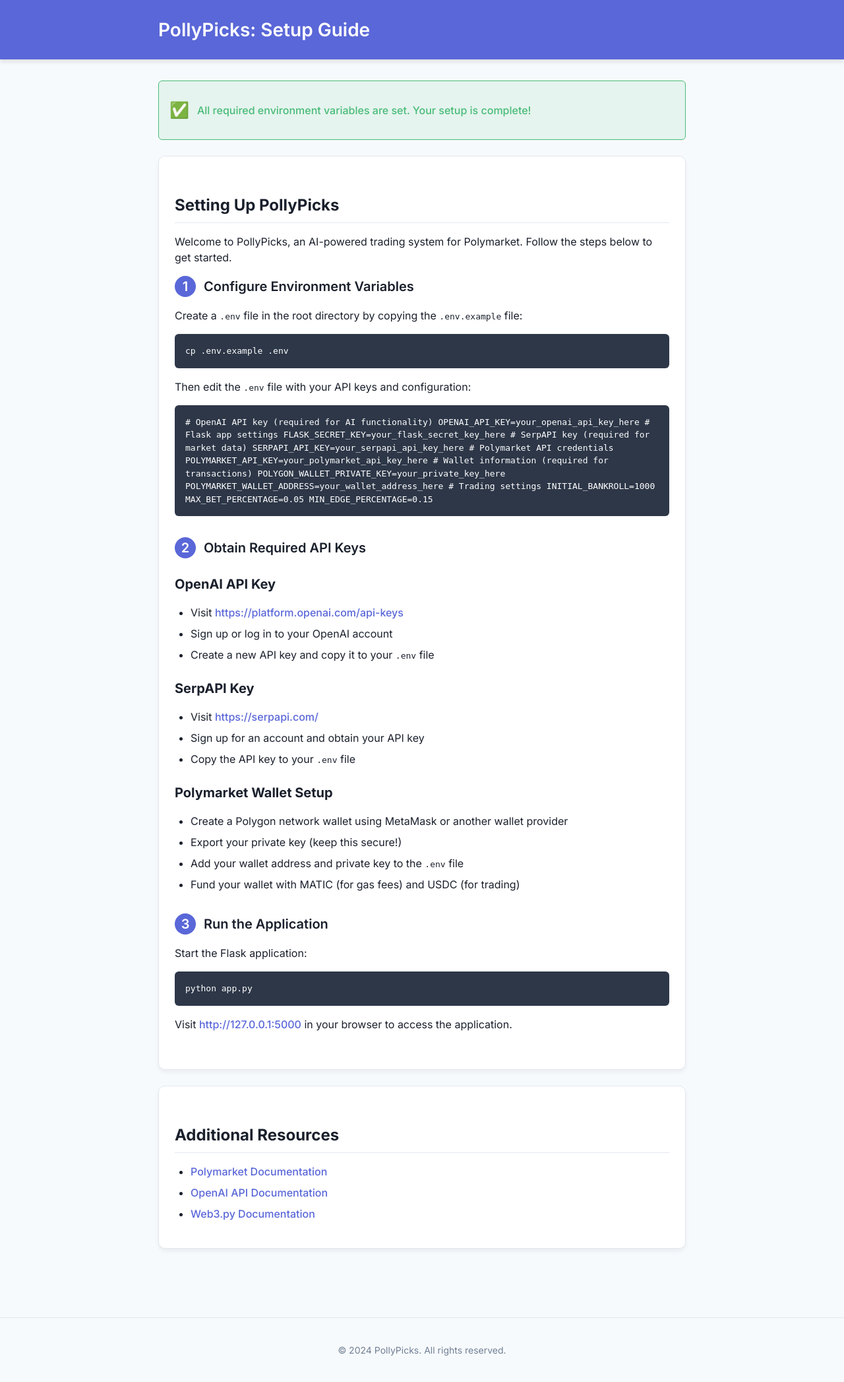
After one commit to lucaandrea/Poly-Trader, a Flask app: page /setup in a window 1280 px wide. The commit adds this page. Shown: the whole page at 66% size. Run offline with Flask 3, Linux system fonts and the light colour scheme.

Commit message:
Fix multiple issues with PolyTrader codebase including dependencies, API keys, error handling, documentation, and UI

```diff
--- a/app.py
+++ b/app.py
@@ -1,15 +1,42 @@
 #!/usr/bin/env python3
-from flask import Flask, render_template, jsonify
+from flask import Flask, render_template, jsonify, flash, redirect, url_for
 import openai
 from datetime import datetime, timedelta
 import os
+from dotenv import load_dotenv
+import logging
 
+# Configure logging
+logging.basicConfig(
+    level=logging.INFO,
+    format='%(asctime)s - %(name)s - %(levelname)s - %(message)s'
+)
+logger = logging.getLogger(__name__)
+
+# Load environment variables
+load_dotenv()
+
+# Check for required environment variables
+required_env_vars = ["OPENAI_API_KEY", "FLASK_SECRET_KEY"]
+missing_vars = [var for var in required_env_vars if not os.getenv(var)]
+
+if missing_vars:
+    logger.error(f"Missing required environment variables: {', '.join(missing_vars)}")
+    logger.error("Please set these variables in your .env file or environment.")
+    logger.error("You can copy .env.example to .env and fill in your API keys.")
+
+# Initialize Flask app
 app = Flask(__name__)
 app.config['SECRET_KEY'] = os.getenv("FLASK_SECRET_KEY", "default-dev-key")
 
 # Initialize OpenAI client
 openai_api_key = os.getenv("OPENAI_API_KEY")
-client = openai.OpenAI(api_key=openai_api_key)
+try:
+    client = openai.OpenAI(api_key=openai_api_key)
+    logger.info("OpenAI client initialized successfully")
+except Exception as e:
+    logger.error(f"Error initializing OpenAI client: {str(e)}")
+    client = None
 
 # Function to get market data using OpenAI's search capabilities
 def get_market_data():
@@ -111,11 +138,30 @@
     data = get_market_data()
     return jsonify(data)
 
+@app.route('/setup')
+def setup():
+    """Page to guide users through setup process"""
+    # Check if required variables are set
+    missing_vars = [var for var in required_env_vars if not os.getenv(var)]
+    return render_template('setup.html', missing_vars=missing_vars)
+
+@app.route('/troubleshooting')
+def troubleshooting():
+    """Page with troubleshooting information"""
+    return render_template('troubleshooting.html', current_year=datetime.now().year)
+
 # Create templates directory if it doesn't exist
 if not os.path.exists('templates'):
     os.makedirs('templates')
+    logger.info("Created templates directory")
 
 if __name__ == '__main__':
+    if missing_vars:
+        print("WARNING: Missing required environment variables!")
+        print(f"Missing: {', '.join(missing_vars)}")
+        print("Please set these variables in your .env file or environment.")
+        print("\nStarting the app anyway, but some features may not work properly.")
+
     print("Starting PollyPicks Flask app...")
-    print("Visit http://127.0.0.1:5000 in your browser")
-    app.run(debug=True)
+    print("Visit http://127.0.0.1:5001 in your browser")
+    app.run(debug=True, port=5001)
--- a/requirements.txt
+++ b/requirements.txt
@@ -1,3 +1,6 @@
 flask==2.3.3
 openai==1.68.0
 python-dotenv==1.0.0
+serpapi==0.1.5
+web3==7.10.0
+requests==2.32.3
--- /dev/null
+++ b/templates/setup.html
@@ -0,0 +1,292 @@
+<!DOCTYPE html>
+<html lang="en">
+<head>
+    <meta charset="UTF-8">
+    <meta name="viewport" content="width=device-width, initial-scale=1.0">
+    <title>PollyPicks - Setup Guide</title>
+    <link href="https://fonts.googleapis.com/css2?family=Inter:wght@300;400;500;600;700&display=swap" rel="stylesheet">
+    <style>
+        :root {
+            --primary-color: #5a67d8;
+            --secondary-color: #4c51bf;
+            --accent-color: #f05252;
+            --background-color: #f7fafc;
+            --card-color: #ffffff;
+            --text-color: #1a202c;
+            --text-muted: #718096;
+            --border-color: #e2e8f0;
+            --success-color: #48bb78;
+            --warning-color: #f6ad55;
+            --error-color: #e53e3e;
+        }
+
+        body {
+            font-family: 'Inter', sans-serif;
+            background-color: var(--background-color);
+            color: var(--text-color);
+            margin: 0;
+            padding: 0;
+            line-height: 1.5;
+        }
+
+        .container {
+            max-width: 800px;
+            margin: 0 auto;
+            padding: 2rem;
+        }
+
+        header {
+            background-color: var(--primary-color);
+            color: white;
+            padding: 1.5rem 0;
+            box-shadow: 0 4px 6px rgba(0, 0, 0, 0.1);
+        }
+
+        .header-content {
+            max-width: 800px;
+            margin: 0 auto;
+            padding: 0 2rem;
+            display: flex;
+            justify-content: space-between;
+            align-items: center;
+        }
+
+        h1 {
+            margin: 0;
+            font-size: 1.75rem;
+            font-weight: 600;
+        }
+
+        h2 {
+            font-size: 1.5rem;
+            margin-top: 2rem;
+            margin-bottom: 1rem;
+            padding-bottom: 0.5rem;
+            border-bottom: 1px solid var(--border-color);
+        }
+
+        h3 {
+            font-size: 1.25rem;
+            margin-top: 1.5rem;
+            margin-bottom: 0.75rem;
+        }
+
+        .card {
+            background-color: var(--card-color);
+            border-radius: 10px;
+            padding: 1.5rem;
+            margin-bottom: 1.5rem;
+            box-shadow: 0 4px 6px rgba(0, 0, 0, 0.05);
+            border: 1px solid var(--border-color);
+        }
+
+        .alert {
+            padding: 1rem;
+            border-radius: 6px;
+            margin-bottom: 1.5rem;
+            font-weight: 500;
+            display: flex;
+            align-items: center;
+        }
+
+        .alert-icon {
+            margin-right: 0.75rem;
+            font-size: 1.5rem;
+        }
+
+        .alert-warning {
+            background-color: rgba(246, 173, 85, 0.1);
+            color: var(--warning-color);
+            border: 1px solid var(--warning-color);
+        }
+
+        .alert-error {
+            background-color: rgba(229, 62, 62, 0.1);
+            color: var(--error-color);
+            border: 1px solid var(--error-color);
+        }
+
+        .alert-success {
+            background-color: rgba(72, 187, 120, 0.1);
+            color: var(--success-color);
+            border: 1px solid var(--success-color);
+        }
+
+        .code-block {
+            background-color: #2d3748;
+            color: white;
+            padding: 1rem;
+            border-radius: 6px;
+            font-family: monospace;
+            overflow-x: auto;
+            margin: 1rem 0;
+        }
+
+        .step {
+            margin-bottom: 2rem;
+        }
+
+        .step-number {
+            display: inline-flex;
+            align-items: center;
+            justify-content: center;
+            width: 2rem;
+            height: 2rem;
+            background-color: var(--primary-color);
+            color: white;
+            border-radius: 9999px;
+            font-weight: 600;
+            margin-right: 0.75rem;
+        }
+
+        .step-title {
+            font-size: 1.25rem;
+            font-weight: 600;
+            display: flex;
+            align-items: center;
+            margin-bottom: 1rem;
+        }
+
+        ul {
+            padding-left: 1.5rem;
+        }
+
+        li {
+            margin-bottom: 0.5rem;
+        }
+
+        a {
+            color: var(--primary-color);
+            text-decoration: none;
+            font-weight: 500;
+        }
+
+        a:hover {
+            text-decoration: underline;
+        }
+
+        footer {
+            margin-top: 3rem;
+            text-align: center;
+            padding: 1.5rem;
+            color: var(--text-muted);
+            font-size: 0.875rem;
+            border-top: 1px solid var(--border-color);
+        }
+    </style>
+</head>
+<body>
+    <header>
+        <div class="header-content">
+            <h1>PollyPicks: Setup Guide</h1>
+        </div>
+    </header>
+
+    <div class="container">
+        {% if missing_vars %}
+        <div class="alert alert-error">
+            <div class="alert-icon">⚠️</div>
+            <div>
+                <p>Missing required environment variables: {{ missing_vars|join(', ') }}</p>
+                <p>Please follow the setup guide below to configure these variables.</p>
+            </div>
+        </div>
+        {% else %}
+        <div class="alert alert-success">
+            <div class="alert-icon">✅</div>
+            <div>
+                <p>All required environment variables are set. Your setup is complete!</p>
+            </div>
+        </div>
+        {% endif %}
+
+        <div class="card">
+            <h2>Setting Up PollyPicks</h2>
+            <p>Welcome to PollyPicks, an AI-powered trading system for Polymarket. Follow the steps below to get started.</p>
+
+            <div class="step">
+                <div class="step-title">
+                    <span class="step-number">1</span>
+                    Configure Environment Variables
+                </div>
+                <p>Create a <code>.env</code> file in the root directory by copying the <code>.env.example</code> file:</p>
+                <div class="code-block">cp .env.example .env</div>
+                <p>Then edit the <code>.env</code> file with your API keys and configuration:</p>
+                <div class="code-block">
+# OpenAI API key (required for AI functionality)
+OPENAI_API_KEY=your_openai_api_key_here
+
+# Flask app settings
+FLASK_SECRET_KEY=your_flask_secret_key_here
+
+# SerpAPI key (required for market data)
+SERPAPI_API_KEY=your_serpapi_api_key_here
+
+# Polymarket API credentials
+POLYMARKET_API_KEY=your_polymarket_api_key_here
+
+# Wallet information (required for transactions)
+POLYGON_WALLET_PRIVATE_KEY=your_private_key_here
+POLYMARKET_WALLET_ADDRESS=your_wallet_address_here
+
+# Trading settings
+INITIAL_BANKROLL=1000
+MAX_BET_PERCENTAGE=0.05
+MIN_EDGE_PERCENTAGE=0.15
+                </div>
+            </div>
+
+            <div class="step">
+                <div class="step-title">
+                    <span class="step-number">2</span>
+                    Obtain Required API Keys
+                </div>
+                <h3>OpenAI API Key</h3>
+                <ul>
+                    <li>Visit <a href="https://platform.openai.com/api-keys" target="_blank">https://platform.openai.com/api-keys</a></li>
+                    <li>Sign up or log in to your OpenAI account</li>
+                    <li>Create a new API key and copy it to your <code>.env</code> file</li>
+                </ul>
+
+                <h3>SerpAPI Key</h3>
+                <ul>
+                    <li>Visit <a href="https://serpapi.com/" target="_blank">https://serpapi.com/</a></li>
+                    <li>Sign up for an account and obtain your API key</li>
+                    <li>Copy the API key to your <code>.env</code> file</li>
+                </ul>
+
+                <h3>Polymarket Wallet Setup</h3>
+                <ul>
+                    <li>Create a Polygon network wallet using MetaMask or another wallet provider</li>
+                    <li>Export your private key (keep this secure!)</li>
+                    <li>Add your wallet address and private key to the <code>.env</code> file</li>
+                    <li>Fund your wallet with MATIC (for gas fees) and USDC (for trading)</li>
+                </ul>
+            </div>
+
+            <div class="step">
+                <div class="step-title">
+                    <span class="step-number">3</span>
+                    Run the Application
+                </div>
+                <p>Start the Flask application:</p>
+                <div class="code-block">python app.py</div>
+                <p>Visit <a href="http://127.0.0.1:5000" target="_blank">http://127.0.0.1:5000</a> in your browser to access the application.</p>
+            </div>
+        </div>
+
+        <div class="card">
+            <h2>Additional Resources</h2>
+            <ul>
+                <li><a href="https://docs.polymarket.com/" target="_blank">Polymarket Documentation</a></li>
+                <li><a href="https://platform.openai.com/docs/introduction" target="_blank">OpenAI API Documentation</a></li>
+                <li><a href="https://web3py.readthedocs.io/" target="_blank">Web3.py Documentation</a></li>
+            </ul>
+        </div>
+    </div>
+
+    <footer>
+        <p>&copy; {{ current_year if current_year else "2024" }} PollyPicks. All rights reserved.</p>
+    </footer>
+</body>
+</html>
```
Also changed, not shown: fetch_polymarket_data.py (+12 -2 lines), templates/index.html (+32 -1 lines), templates/troubleshooting.html (added, +265 -0 lines), README.md, 1 other file.
